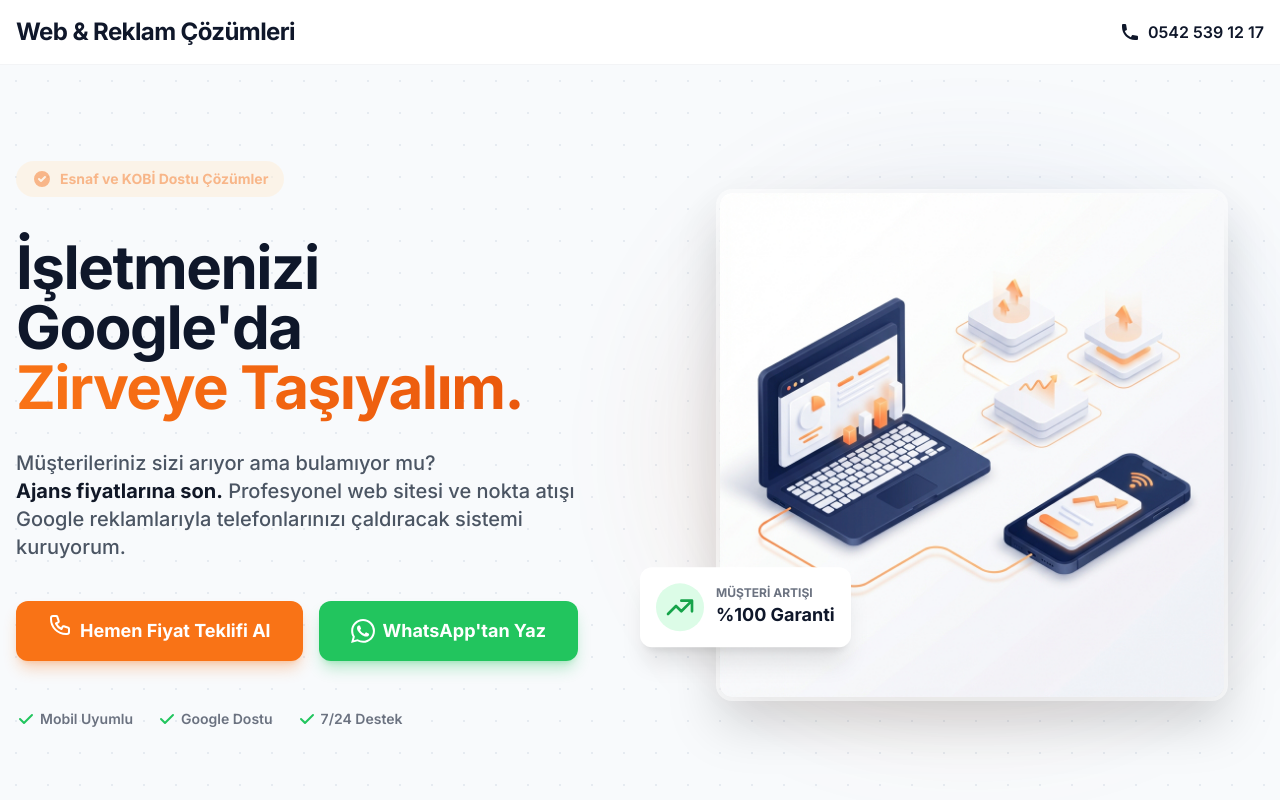
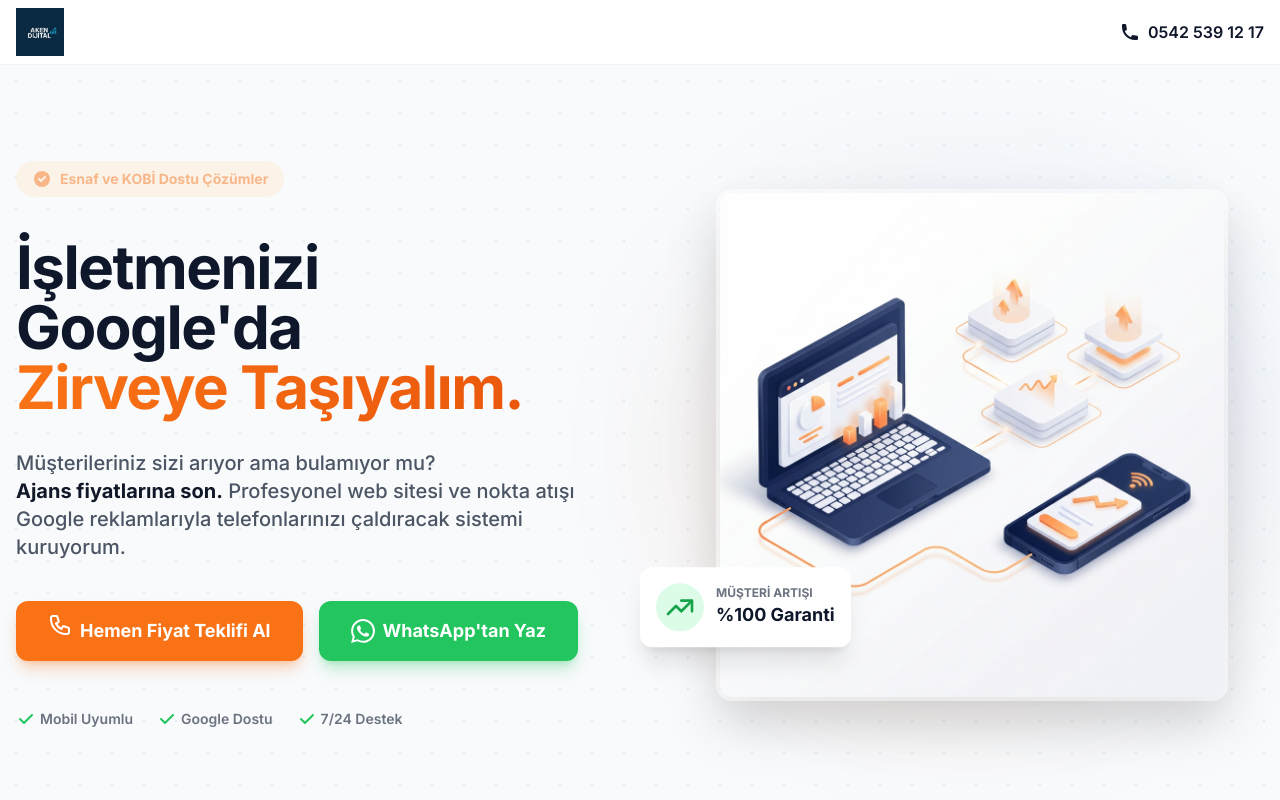
Before and after one commit to ardakgit/webapp, a plain HTML site: page index.html in a window 1280 px wide. Shown: the top 800 px of the page. Drawn offline with nearby package versions, Linux system fonts and the light colour scheme.

Commit message:
Logo and content updates

```diff
--- a/index.html
+++ b/index.html
@@ -63,9 +63,9 @@
     <!-- Header -->
     <header class="bg-white border-b border-gray-100 sticky top-0 z-40 bg-opacity-95 backdrop-blur-sm">
         <div class="container mx-auto px-4 h-16 flex items-center justify-between">
-            <div class="font-bold text-xl md:text-2xl text-brand-navy tracking-tight">
-                Web & Reklam Çözümleri
-            </div>
+            <a href="#" class="flex items-center">
+                <img src="./assets/logo.jpeg" alt="AKEN DİJİTAL" class="h-10 md:h-12 w-auto object-contain">
+            </a>
             <a href="tel:05425391217"
                 class="flex items-center gap-2 text-brand-navy font-semibold hover:text-brand-orange transition-colors">
                 <svg xmlns="http://www.w3.org/2000/svg" class="h-5 w-5" viewBox="0 0 20 20" fill="currentColor">
```
Also changed, not shown: assets/logo.jpeg (added).
